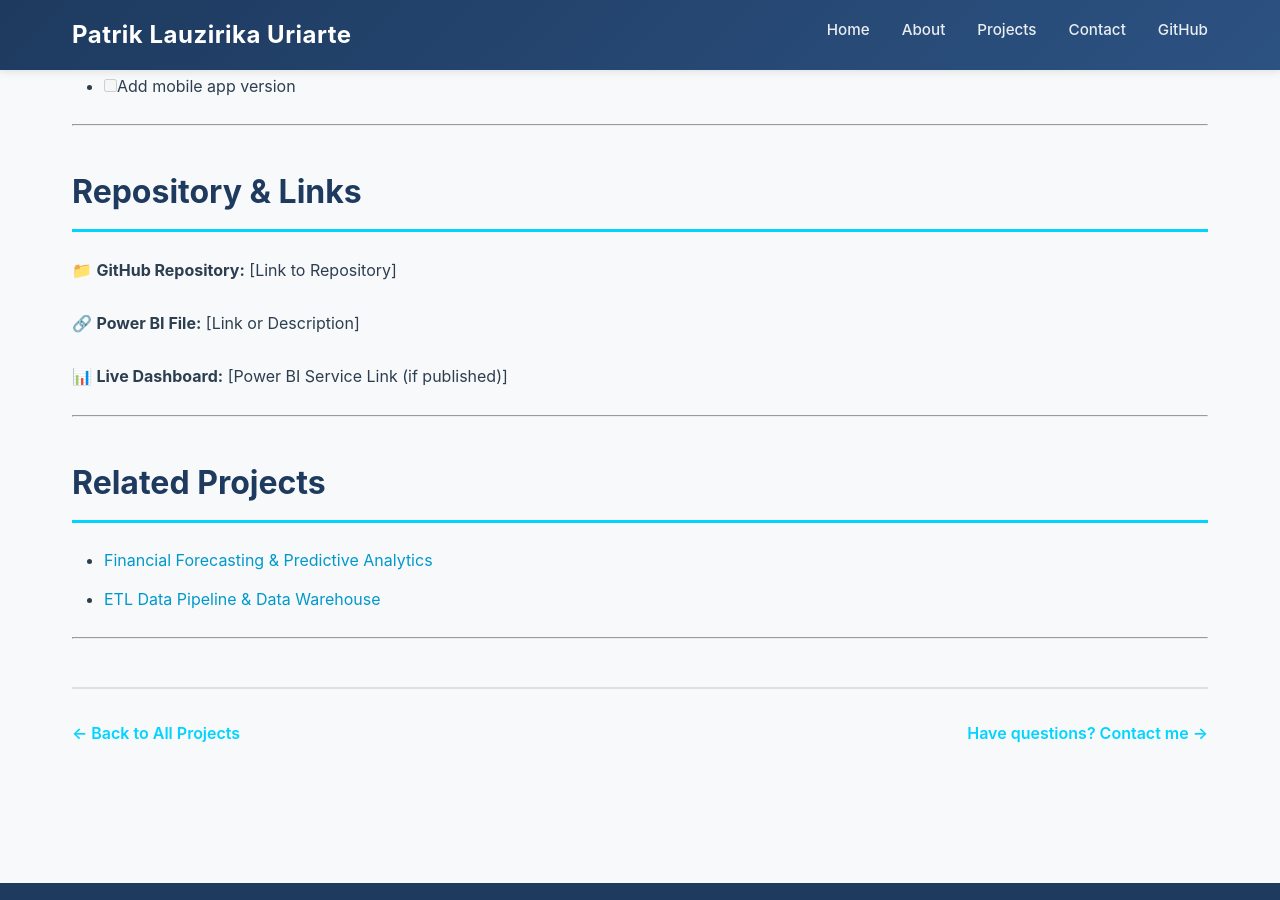
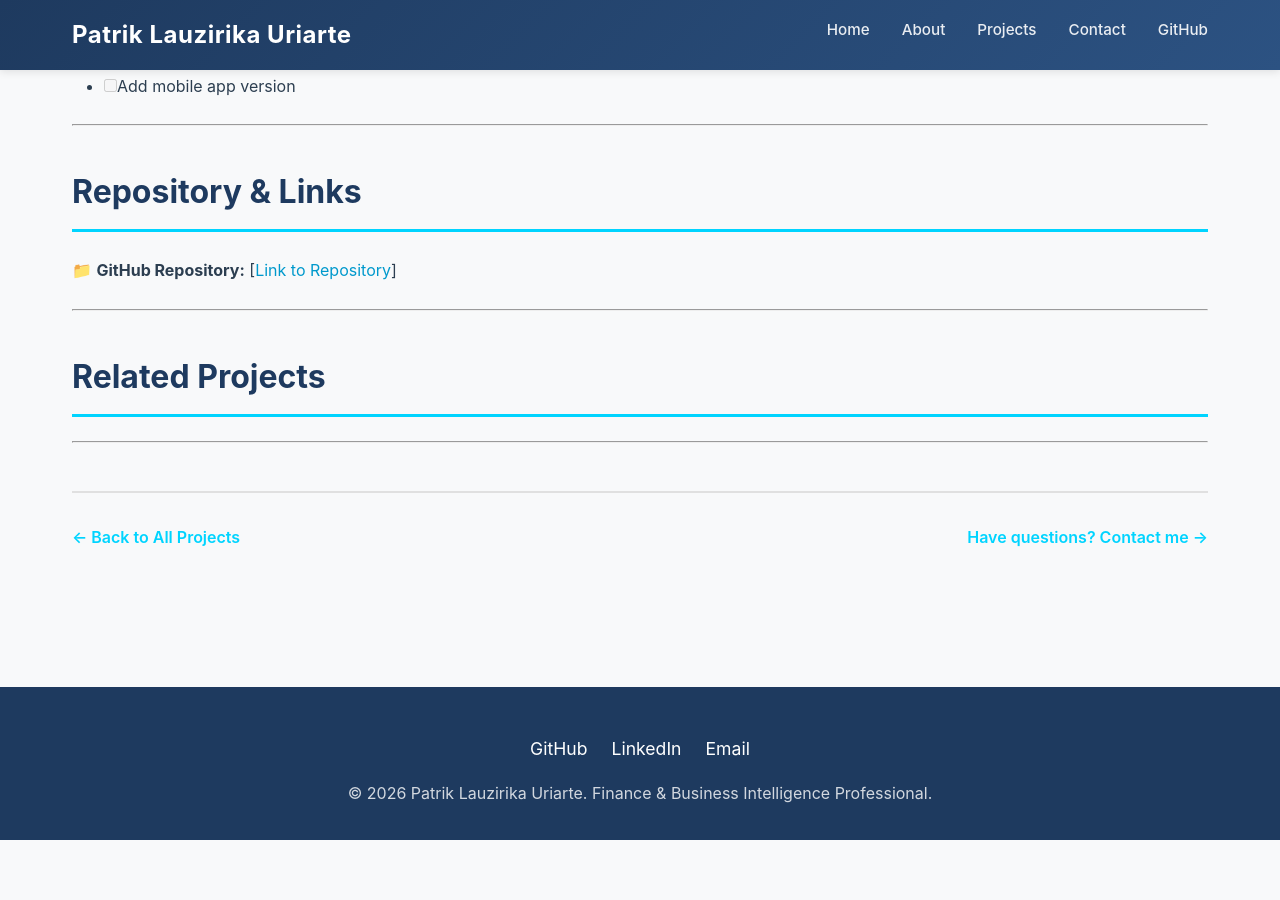
Before and after one commit to patriklauzirika-glitch/patriklauzirika.github.io, a Jekyll site: the page built from projects/sales-analysis-powerbi.md, in a window 1280 px wide and 900 px high, scrolled down 7513 px. Built offline with Jekyll 4.4.1, drawn with Linux system fonts in a browser that asks for light colours; after the commit the page ends 8353 px from its top, so only the background shows below that.

Commit message:
Update sales-analysis-powerbi.md

```diff
--- a/projects/sales-analysis-powerbi.md
+++ b/projects/sales-analysis-powerbi.md
@@ -233,18 +233,12 @@ RETURN
 
 ## Repository & Links
 
-📁 **GitHub Repository:** [Link to Repository]
+📁 **GitHub Repository:** [[Link to Repository](https://github.com/plauzirikauriarte)]
 
-🔗 **Power BI File:** [Link or Description]
-
-📊 **Live Dashboard:** [Power BI Service Link (if published)]
 
 ---
 
 ## Related Projects
-
-- [Financial Forecasting & Predictive Analytics](/projects/)
-- [ETL Data Pipeline & Data Warehouse](/projects/)
 
 ---
 
```
